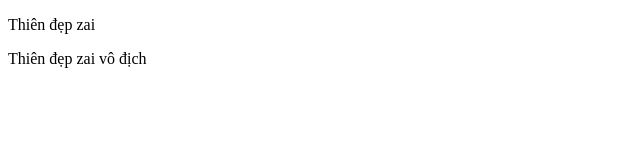
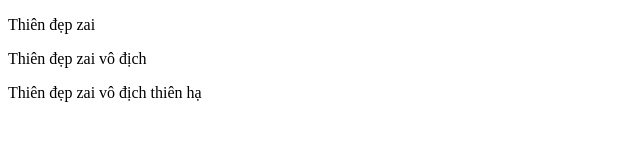
Before and after one commit to nguyennhutthien/Test, a plain HTML site: page index.html in a window 1280 px wide. Shown: the whole page, without its empty margins (0-640 px from the left). Drawn offline with Linux system fonts and the light colour scheme.

Commit message:
Update 2

```diff
--- a/index.html
+++ b/index.html
@@ -9,5 +9,6 @@
 <body>
     <p>Thiên đẹp zai</p>
     <p>Thiên đẹp zai vô địch</p>
+    <p>Thiên đẹp zai vô địch thiên hạ</p>
 </body>
 </html>
```
